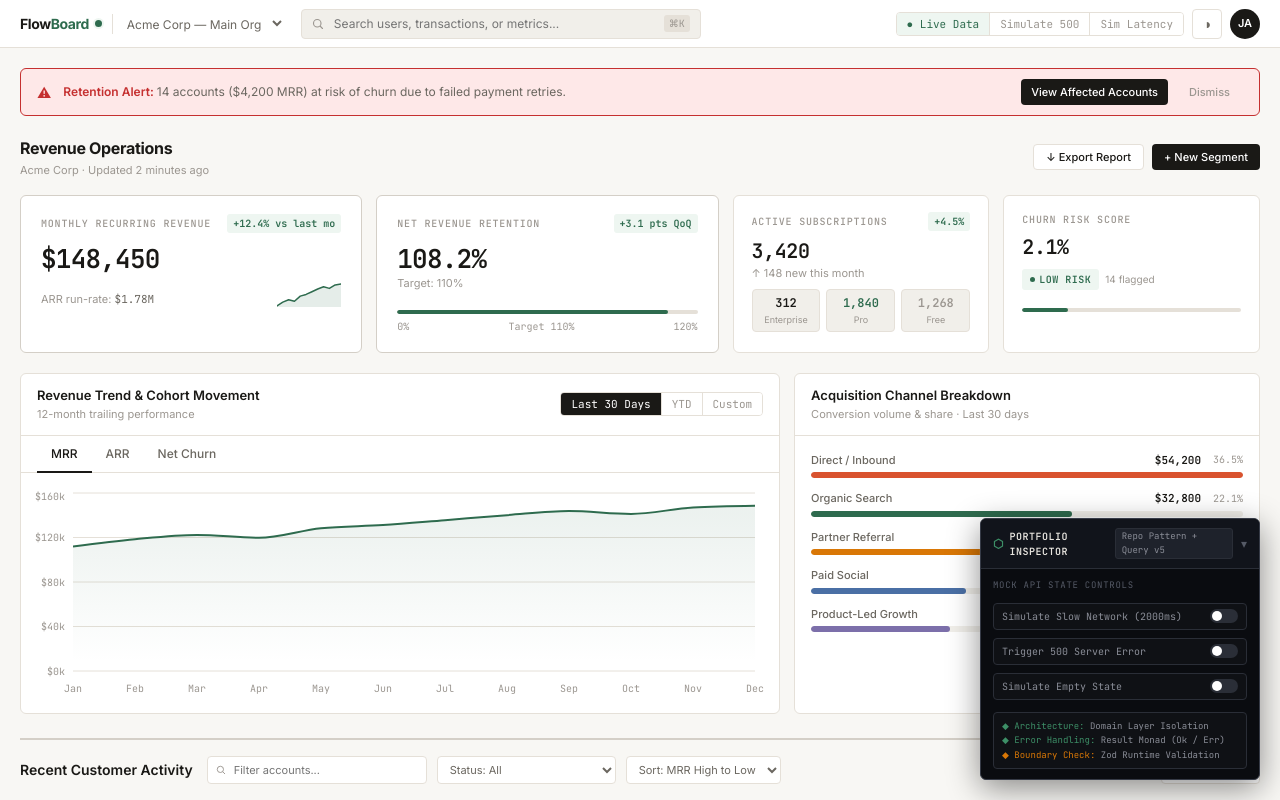
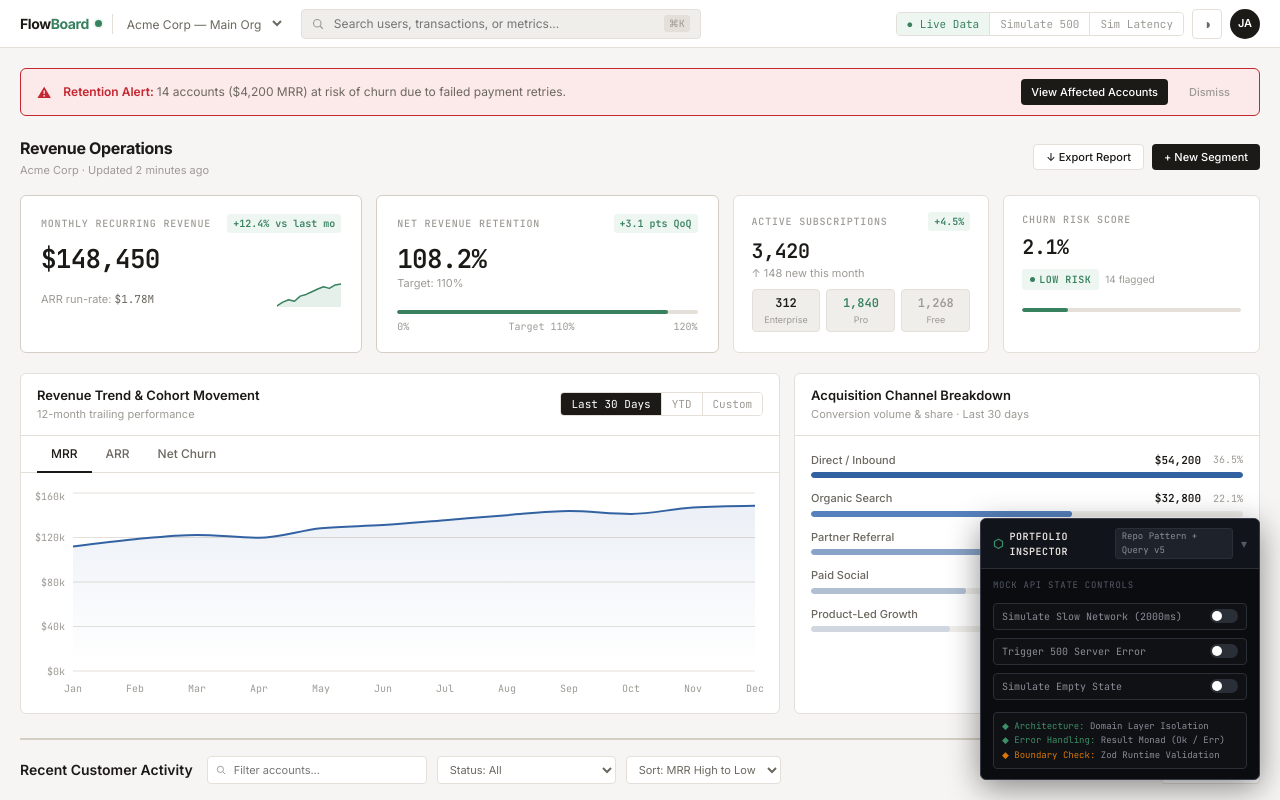
Before and after one commit to nadiaescobbb/flowboard-ui, a React (Vite) app: page / in a window 1280 px wide. Shown: the top 800 px of the page. Built offline with nearby package versions, Linux system fonts and the light colour scheme.

Commit message:
apply HSL tokens

```diff
--- a/src/components/RevenueChart.tsx
+++ b/src/components/RevenueChart.tsx
@@ -39,7 +39,7 @@ export const RevenueChart: React.FC<RevenueChartProps> = ({ metrics }) => {
   const [dateRange, setDateRange] = useState<DateRange>('Last 30 Days');
 
   const chartKey = metricTab === 'MRR' ? 'mrr' : metricTab === 'ARR' ? 'arr' : 'churn';
-  const chartColor = metricTab === 'Net Churn' ? '#C53030' : '#2E6B4E';
+  const chartColor = metricTab === 'Net Churn' ? 'var(--danger)' : 'var(--data-series)';
 
   const yFormatter = (v: number) =>
     metricTab === 'Net Churn'
--- a/src/data/mockData.ts
+++ b/src/data/mockData.ts
@@ -15,25 +15,27 @@ export const INITIAL_MRR_DATA: MonthlyMetric[] = [
   { month: 'Dec', mrr: 148450, arr: 1781400, churn: 2.1 },
 ];
 
+/* Refactoring UI: Categorical data scale (HSL Monochromatic Indigo Scale - No Red/Green status conflicts) */
 export const INITIAL_CHANNEL_DATA: ChannelShare[] = [
-  { name: 'Direct / Inbound', value: 54200, pct: 36.5, color: '#D9532F' },
-  { name: 'Organic Search', value: 32800, pct: 22.1, color: '#2E6B4E' },
-  { name: 'Partner Referral', value: 24600, pct: 16.6, color: '#D97706' },
-  { name: 'Paid Social', value: 19400, pct: 13.1, color: '#4A6FA5' },
-  { name: 'Product-Led Growth', value: 17450, pct: 11.7, color: '#7C6FAA' },
+  { name: 'Direct / Inbound', value: 54200, pct: 36.5, color: 'hsl(215, 52%, 42%)' },
+  { name: 'Organic Search', value: 32800, pct: 22.1, color: 'hsl(215, 44%, 54%)' },
+  { name: 'Partner Referral', value: 24600, pct: 16.6, color: 'hsl(215, 36%, 66%)' },
+  { name: 'Paid Social', value: 19400, pct: 13.1, color: 'hsl(215, 28%, 76%)' },
+  { name: 'Product-Led Growth', value: 17450, pct: 11.7, color: 'hsl(215, 20%, 85%)' },
 ];
 
+/* Refactoring UI: Neutral desaturated avatar backgrounds so status badges (PAID, RETRYING, FAILED) remain the sole visual color signal */
 export const INITIAL_CUSTOMERS: Customer[] = [
-  { id: 'USR-00291', name: 'Meridian Analytics', email: 'ops@meridian.io', plan: 'Enterprise', mrr: 4200, status: 'Paid', lastActive: '12m ago', initials: 'MA', color: '#2E6B4E' },
-  { id: 'USR-00347', name: 'Vertex Systems', email: 'billing@vertex.co', plan: 'Pro', mrr: 890, status: 'Retrying', lastActive: '3h ago', initials: 'VS', color: '#D97706' },
-  { id: 'USR-00412', name: 'Foundry Labs', email: 'team@foundry.dev', plan: 'Enterprise', mrr: 6100, status: 'Paid', lastActive: '1h ago', initials: 'FL', color: '#4A6FA5' },
-  { id: 'USR-00158', name: 'Sable Commerce', email: 'admin@sablecommerce.com', plan: 'Pro', mrr: 450, status: 'Failed', lastActive: '2d ago', initials: 'SC', color: '#C53030' },
-  { id: 'USR-00589', name: 'Northgate Capital', email: 'finance@northgate.vc', plan: 'Enterprise', mrr: 8800, status: 'Paid', lastActive: '34m ago', initials: 'NC', color: '#2E6B4E' },
-  { id: 'USR-00633', name: 'Prismatic Studio', email: 'hello@prismatic.io', plan: 'Free', mrr: 0, status: 'Paid', lastActive: '5h ago', initials: 'PS', color: '#9B9690' },
-  { id: 'USR-00701', name: 'Cascade Data', email: 'ops@cascadedata.com', plan: 'Pro', mrr: 670, status: 'Retrying', lastActive: '18h ago', initials: 'CD', color: '#D97706' },
-  { id: 'USR-00822', name: 'Helios Robotics', email: 'dev@heliosrobotics.io', plan: 'Enterprise', mrr: 5400, status: 'Paid', lastActive: '2h ago', initials: 'HR', color: '#4A6FA5' },
-  { id: 'USR-00944', name: 'Onyx Research', email: 'contact@onyxresearch.ai', plan: 'Pro', mrr: 340, status: 'Paid', lastActive: '6h ago', initials: 'OR', color: '#2E6B4E' },
-  { id: 'USR-01012', name: 'Pelican Finance', email: 'accounts@pelican.finance', plan: 'Free', mrr: 0, status: 'Failed', lastActive: '4d ago', initials: 'PF', color: '#C53030' },
+  { id: 'USR-00291', name: 'Meridian Analytics', email: 'ops@meridian.io', plan: 'Enterprise', mrr: 4200, status: 'Paid', lastActive: '12m ago', initials: 'MA', color: 'hsl(215, 12%, 35%)' },
+  { id: 'USR-00347', name: 'Vertex Systems', email: 'billing@vertex.co', plan: 'Pro', mrr: 890, status: 'Retrying', lastActive: '3h ago', initials: 'VS', color: 'hsl(215, 12%, 38%)' },
+  { id: 'USR-00412', name: 'Foundry Labs', email: 'team@foundry.dev', plan: 'Enterprise', mrr: 6100, status: 'Paid', lastActive: '1h ago', initials: 'FL', color: 'hsl(215, 12%, 35%)' },
+  { id: 'USR-00158', name: 'Sable Commerce', email: 'admin@sablecommerce.com', plan: 'Pro', mrr: 450, status: 'Failed', lastActive: '2d ago', initials: 'SC', color: 'hsl(215, 12%, 38%)' },
+  { id: 'USR-00589', name: 'Northgate Capital', email: 'finance@northgate.vc', plan: 'Enterprise', mrr: 8800, status: 'Paid', lastActive: '34m ago', initials: 'NC', color: 'hsl(215, 12%, 35%)' },
+  { id: 'USR-00633', name: 'Prismatic Studio', email: 'hello@prismatic.io', plan: 'Free', mrr: 0, status: 'Paid', lastActive: '5h ago', initials: 'PS', color: 'hsl(215, 12%, 40%)' },
+  { id: 'USR-00701', name: 'Cascade Data', email: 'ops@cascadedata.com', plan: 'Pro', mrr: 670, status: 'Retrying', lastActive: '18h ago', initials: 'CD', color: 'hsl(215, 12%, 38%)' },
+  { id: 'USR-00822', name: 'Helios Robotics', email: 'dev@heliosrobotics.io', plan: 'Enterprise', mrr: 5400, status: 'Paid', lastActive: '2h ago', initials: 'HR', color: 'hsl(215, 12%, 35%)' },
+  { id: 'USR-00944', name: 'Onyx Research', email: 'contact@onyxresearch.ai', plan: 'Pro', mrr: 340, status: 'Paid', lastActive: '6h ago', initials: 'OR', color: 'hsl(215, 12%, 38%)' },
+  { id: 'USR-01012', name: 'Pelican Finance', email: 'accounts@pelican.finance', plan: 'Free', mrr: 0, status: 'Failed', lastActive: '4d ago', initials: 'PF', color: 'hsl(215, 12%, 40%)' },
 ];
 
 export const INITIAL_KPI_SUMMARY: KpiSummary = {
--- a/src/index.css
+++ b/src/index.css
@@ -5,49 +5,61 @@
   --font-sans: 'Inter', system-ui, -apple-system, sans-serif;
   --font-mono: 'JetBrains Mono', 'SF Mono', monospace;
 
-  /* Editorial-Technical Warm Paper Palette (Light Mode) */
-  --bg: #F8F7F4;
-  --bg-card: #FFFFFF;
-  --bg-secondary: #F1EFEA;
-  --bg-tertiary: #E8E5DF;
-  --border: #E5E0D8;
-  --border-strong: #D4CFC7;
-  --text-primary: #1A1916;
-  --text-secondary: #6B6760;
-  --text-tertiary: #9B9690;
+  /* Refactoring UI HSL Tokens (Light Warm Paper Palette) */
+  --bg: hsl(40, 20%, 96%);
+  --bg-card: hsl(0, 0%, 100%);
+  --bg-secondary: hsl(40, 15%, 93%);
+  --bg-tertiary: hsl(40, 12%, 89%);
+  --border: hsl(38, 18%, 87%);
+  --border-strong: hsl(38, 15%, 80%);
+  --text-primary: hsl(40, 10%, 10%);
+  --text-secondary: hsl(40, 6%, 40%);
+  --text-tertiary: hsl(40, 4%, 60%);
 
-  /* Semantic Color Separation */
-  --action-primary: #1A1916;
-  --action-primary-text: #FFFFFF;
-  --positive: #2E6B4E;
-  --positive-bg: #EEF6F1;
-  --warning: #D97706;
-  --warning-bg: #FEF3CD;
-  --danger: #C53030;
-  --danger-bg: #FEE8E8;
+  /* Semantic Role Tokens (HSL) */
+  --action-primary: hsl(40, 10%, 10%);
+  --action-primary-text: hsl(0, 0%, 100%);
+
+  --positive: hsl(152, 40%, 36%);
+  --positive-bg: hsl(145, 30%, 95%);
+
+  --warning: hsl(38, 92%, 44%);
+  --warning-bg: hsl(45, 80%, 94%);
+
+  --danger: hsl(356, 68%, 46%);
+  --danger-bg: hsl(356, 75%, 95%);
+
+  --data-series: hsl(215, 52%, 42%);
+  --data-series-bg: hsl(215, 60%, 96%);
 }
 
 .dark {
-  /* Carbon Operating Console Palette (Dark Mode) */
-  --bg: #0F1115;
-  --bg-card: #161920;
-  --bg-secondary: #1E222B;
-  --bg-tertiary: #252A34;
-  --border: #2A2E37;
-  --border-strong: #363B47;
-  --text-primary: #E8E5DF;
-  --text-secondary: #8A8D97;
-  --text-tertiary: #555A66;
+  /* Refactoring UI HSL Tokens (Carbon Slate Console Palette) */
+  --bg: hsl(220, 18%, 7%);
+  --bg-card: hsl(222, 18%, 10%);
+  --bg-secondary: hsl(220, 18%, 14%);
+  --bg-tertiary: hsl(220, 16%, 18%);
+  --border: hsl(220, 14%, 19%);
+  --border-strong: hsl(220, 14%, 25%);
+  --text-primary: hsl(40, 12%, 89%);
+  --text-secondary: hsl(225, 7%, 57%);
+  --text-tertiary: hsl(222, 9%, 37%);
 
-  /* Semantic Color Separation */
-  --action-primary: #E8E5DF;
-  --action-primary-text: #0F1115;
-  --positive: #3D8F67;
-  --positive-bg: #0E2319;
-  --warning: #E08A1A;
-  --warning-bg: #271C06;
-  --danger: #D94444;
-  --danger-bg: #240E0E;
+  /* Semantic Role Tokens (HSL) */
+  --action-primary: hsl(40, 12%, 89%);
+  --action-primary-text: hsl(220, 18%, 7%);
+
+  --positive: hsl(150, 40%, 48%);
+  --positive-bg: hsl(152, 45%, 10%);
+
+  --warning: hsl(35, 80%, 48%);
+  --warning-bg: hsl(38, 70%, 9%);
+
+  --danger: hsl(0, 68%, 56%);
+  --danger-bg: hsl(0, 45%, 10%);
+
+  --data-series: hsl(215, 45%, 55%);
+  --data-series-bg: hsl(215, 30%, 12%);
 }
 
 * {
```
